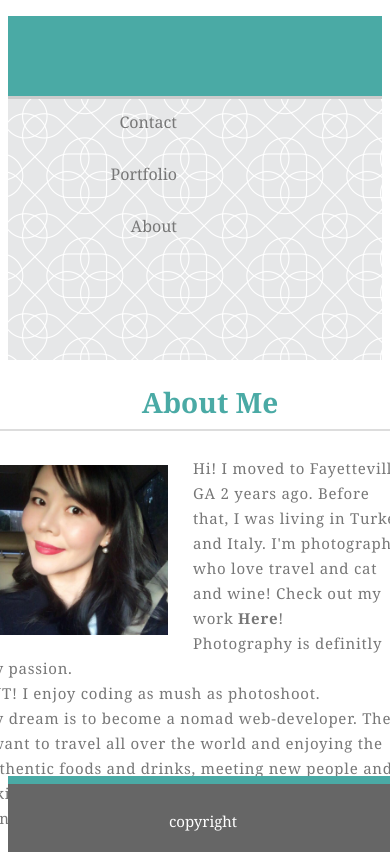
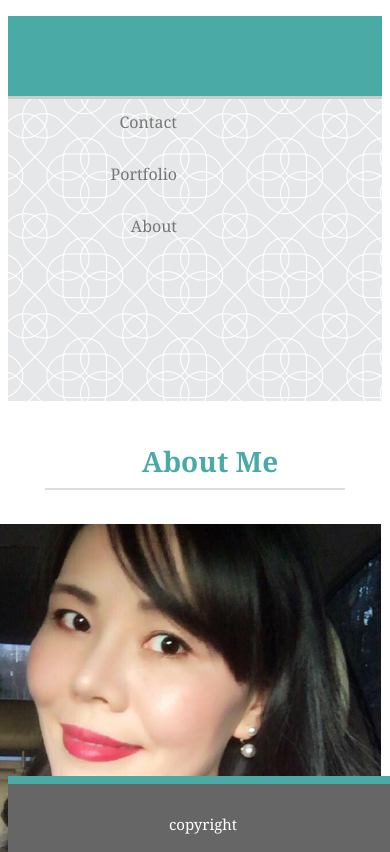
Before and after one commit to KihaMoore/Responsive-Portfolio, a plain HTML site: page index.html in a window 390 px wide. Shown: the top 852 px of the page. Drawn offline with Linux system fonts and the light colour scheme.

Commit message:
portrait pic's position changed for 640px

```diff
--- a/index.html
+++ b/index.html
@@ -27,7 +27,7 @@
         <div class="about-me">
             <h1>About Me</h1>
             <hr>
-            <img src="css/images/53570945_2155665161146582_6685549747970768896_n.jpg" alt="Kiha's picture">
+            <img id="pic" src="css/images/53570945_2155665161146582_6685549747970768896_n.jpg" alt="Kiha's picture">
             <p class=aboutme-letters>Hi! I moved to Fayetteville GA 2 years ago.
                 Before that, I was living in Turkey and Italy.
                 I'm photographer who love travel and cat and wine!
--- a/style.css
+++ b/style.css
@@ -493,31 +493,29 @@ p{
     .about-wrapper{
         background-image: url("css/images/intersection.png");
         width:100%;
-        height:800px;
-        /* margin-bottom:-10px;
-         */
+        height:1300px;
+
     }
 
     .about-me{
         width:450px;
-        height:500px;
+        height:1000px;
         background-color:white;
-        padding-top:12px;
-        margin-bottom:100px;
+        padding-top:30px;
+        margin-top:500px;
+        margin-bottom:30px;
 
 
-        /* top: 50%;
-        left: 50%; */
-/*         transform: translate(-50%, -50%);
-        border:solid 1px white; */
-        /* padding: 10px 10px;
-        margin-right:10px; */
+}
+    #pic{
+
+        width:85%;
+        height:450px;
     }
-
 
     hr{
         background-color:#dddddd;
-        width:500px;
+        width:300px;
         height:2px;
         border:none;
 
@@ -538,6 +536,7 @@ p{
         object-fit:  cover;
         width:170px;
         height:170px;
+        padding-bottom:30px;
         /* margin-left:28px;
         margin-top:26px;
         margin-right:25px; */
@@ -549,8 +548,8 @@ p{
 
 
     p{
-        font-size:15px;
-        line-height:25px;
+        font-size:20px;
+        line-height:30px;
         color:#777777;
         /* padding:10px 10px; */
 
```
